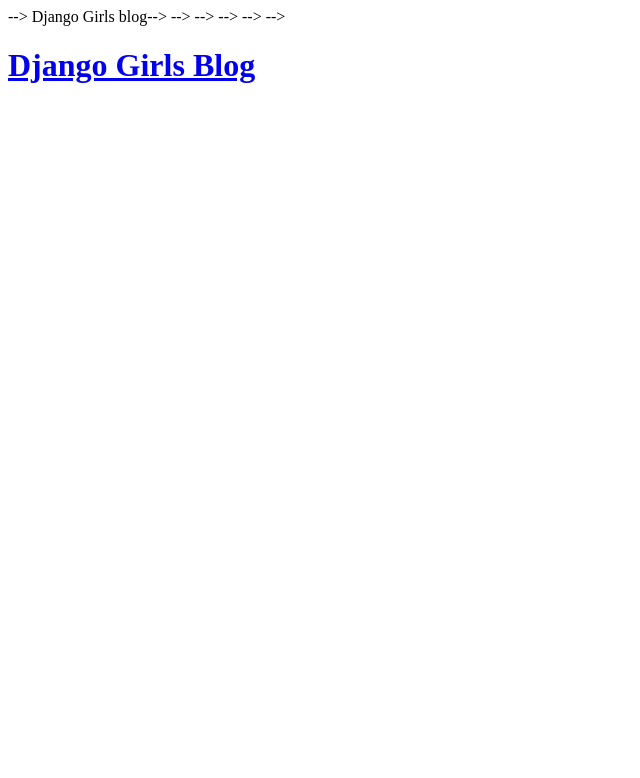
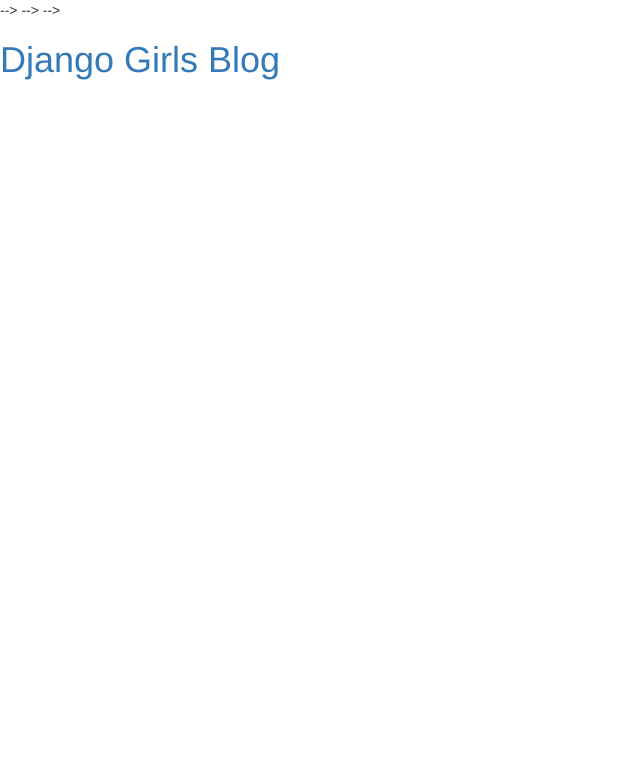
Before and after one commit to NurzatTynymbekKyzy/django_girl, a Django app: page / in a window 1280 px wide. Shown: the top 778 px of the page, without its empty margins (0-640 px from the left). Run offline with Django 3.2, Linux system fonts and the light colour scheme; data that the repository does not hold is empty; some libraries are stand-ins or nearby versions.

Commit message:
Branch two

```diff
--- a/templates/index.html
+++ b/templates/index.html
@@ -1,14 +1,13 @@
 
 {% load static %}
 <html>
-<!—    <head>-->
-<!—        <title>Django Girls blog</title>-->
-<!—        <link rel="stylesheet" href="//maxcdn.bootstrapcdn.com/bootstrap/3.2.0/css/bootstrap.min.css">-->
-<!—        <link rel="stylesheet" href="//maxcdn.bootstrapcdn.com/bootstrap/3.2.0/css/bootstrap-theme.min.css">-->
-<!—        <link rel="stylesheet" href="{% static 'css/blog.css' %}">-->
-<!—    </head>-->
-<!—    <body>-->
-        <div>
+    <head>
+ <title>Django Girls blog</title>-->
+        <link rel="stylesheet" href="//maxcdn.bootstrapcdn.com/bootstrap/3.2.0/css/bootstrap.min.css">-->
+       <link rel="stylesheet" href="//maxcdn.bootstrapcdn.com/bootstrap/3.2.0/css/bootstrap-theme.min.css">-->
+        <link rel="stylesheet" href="{% static 'css/blog.css' %}">
+    </head>
+   <body>        <div>
             <h1><a href="/">Django Girls Blog</a></h1>
         <div class="content container">
         <div class="row">
```
